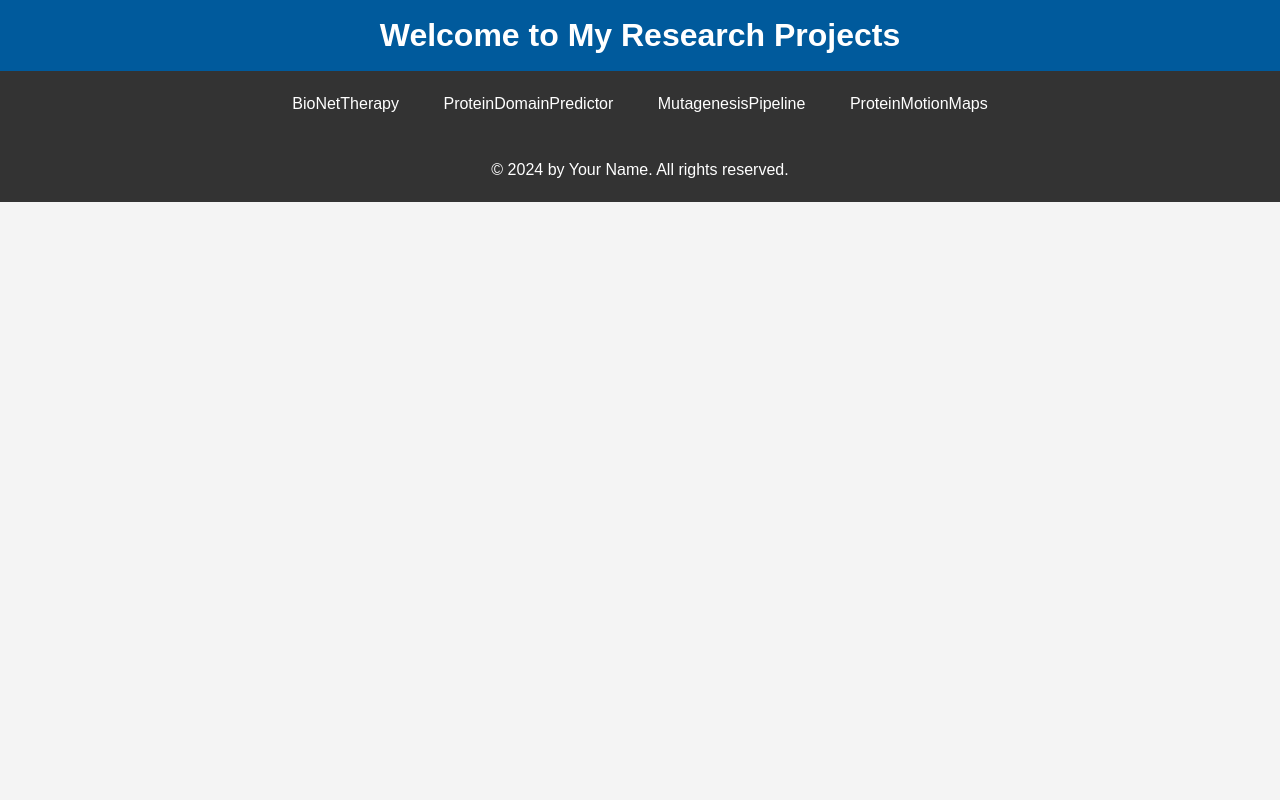
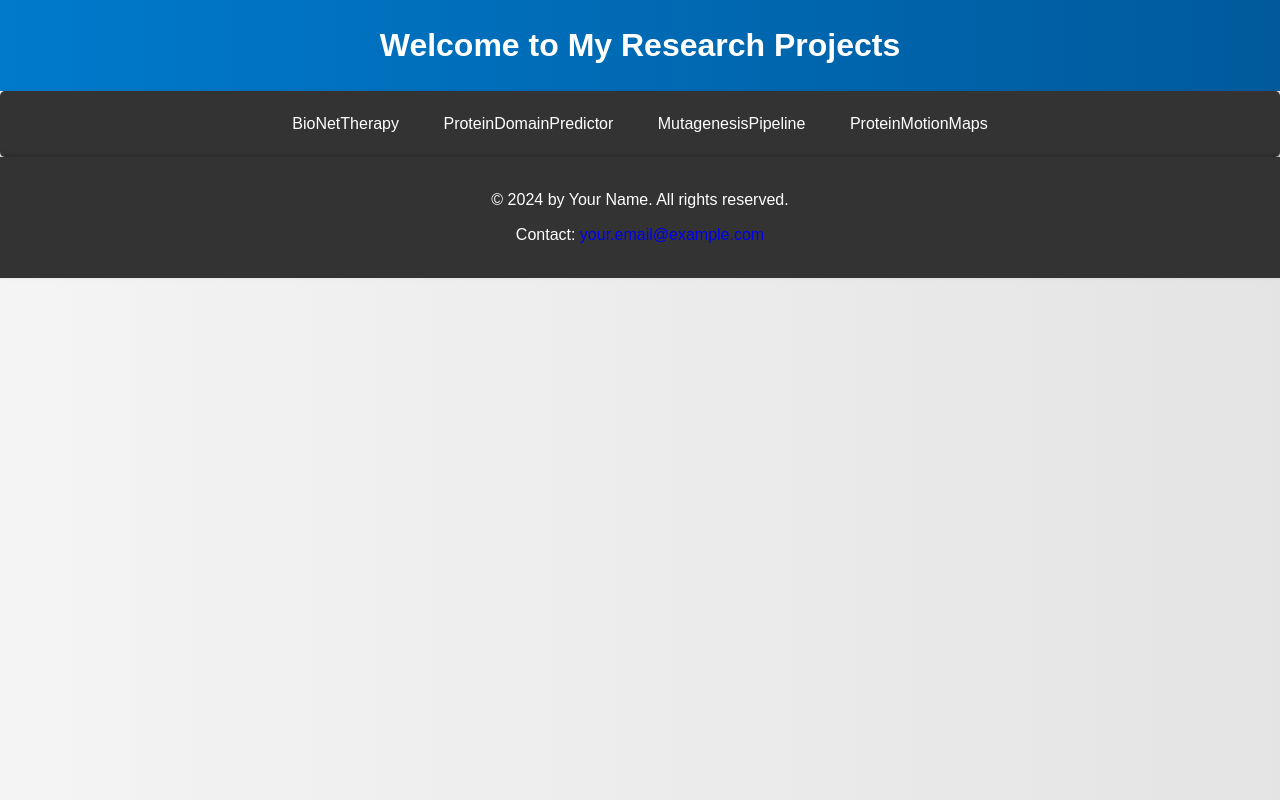
Before and after one commit to riccaran/main, a plain HTML site: page index.html in a window 1280 px wide. Drawn offline with Linux system fonts and the light colour scheme.

Commit message:
page style modified

```diff
--- a/index.html
+++ b/index.html
@@ -10,6 +10,7 @@
     <header>
         <h1>Welcome to My Research Projects</h1>
     </header>
+    <main>
         <nav>
             <ul>
                 <li><a href="https://riccaran.github.io/BioNetTherapy/">BioNetTherapy</a></li>
@@ -18,8 +19,10 @@
                 <li><a href="https://riccaran.github.io/ProteinMotionMaps/">ProteinMotionMaps</a></li>
             </ul>
         </nav>
+    </main>
     <footer>
         <p>© 2024 by Your Name. All rights reserved.</p>
+        <p>Contact: <a href="mailto:your.email@example.com">your.email@example.com</a></p>
     </footer>
 </body>
 </html>
--- a/styles.css
+++ b/styles.css
@@ -8,16 +8,14 @@ body, h1, ul, li, a {
 body {
     font-family: 'Arial', sans-serif;
     line-height: 1.6;
-    margin: 0;
-    padding: 0;
-    background: #f4f4f4;
+    background: linear-gradient(to right, #f4f4f4, #e4e4e4);
     color: #333;
 }
 
 header {
-    background: #005A9C;
+    background: linear-gradient(to right, #007ACC, #005A9C);
     color: #ffffff;
-    padding: 10px 20px;
+    padding: 20px;
     text-align: center;
 }
 
@@ -26,6 +24,8 @@ nav ul {
     background: #333;
     text-align: center;
     padding: 10px;
+    border-radius: 5px;
+    box-shadow: 0 2px 5px rgba(0,0,0,0.2);
 }
 
 nav ul li {
@@ -36,13 +36,20 @@ nav ul li a {
     color: white;
     padding: 10px 20px;
     display: inline-block;
+    transition: background-color 0.3s;
+}
+
+nav ul li a:hover, nav ul li a:focus {
+    background-color: #555;
+    border-radius: 5px;
 }
 
 footer {
     text-align: center;
-    padding: 10px 0;
+    padding: 20px 0;
     background: #333;
     color: #fff;
+    box-shadow: 0 -2px 5px rgba(0,0,0,0.2);
 }
 
 footer p {
```
Lines whose indentation alone changed are shown as unchanged.
